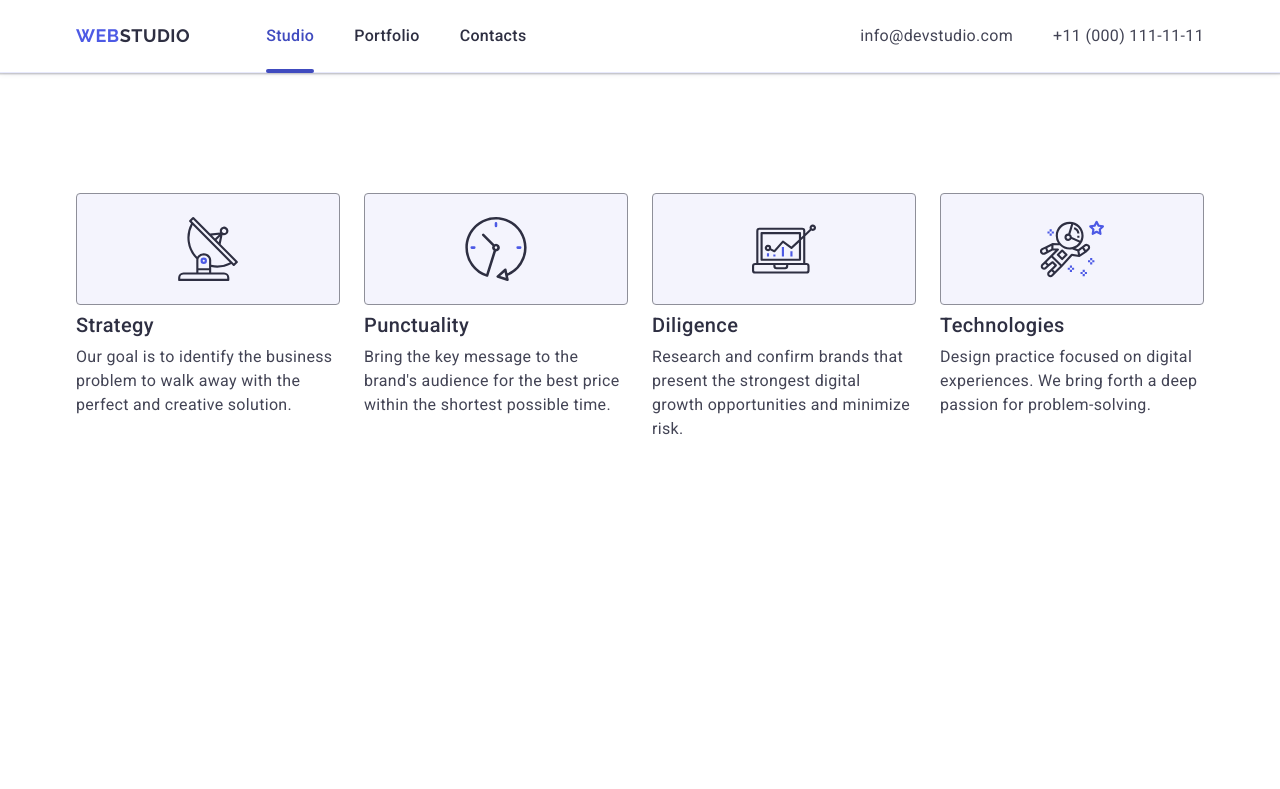
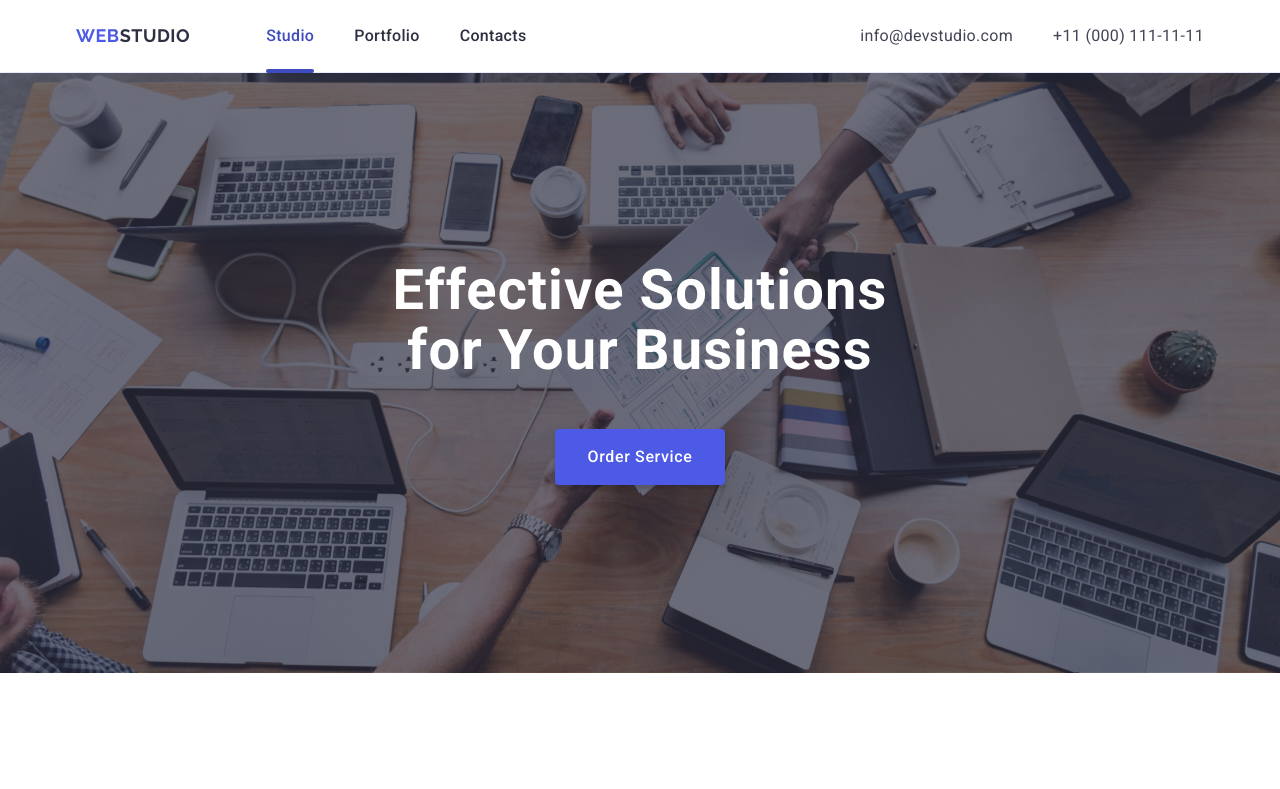
Before and after one commit to ValeraVB/goit-markup-hw-06, a plain HTML site: page index.html in a window 1280 px wide. Shown: the top 789 px of the page. Drawn offline with nearby package versions, Linux system fonts and the light colour scheme.

Commit message:
verion 2

```diff
--- a/css/styles.css
+++ b/css/styles.css
@@ -185,20 +185,26 @@ img {
   max-width: 1440px;
 }
 
-.hero .hero-container {
+.hero-wrap {
+  /* padding: 188px; */
+  padding: 72px;
   text-align: center;
-  padding: 188px 0;
 }
 
 .hero-title {
   color: #fff;
-  font-size: 56px;
+  /* font-size: 56px;
   font-weight: 700;
-  line-height: 1.07;
+  line-height: 1.07; */
+  font-size: 36px;
+  font-weight: 700;
+  line-height: 1.11;
   letter-spacing: 0.02em;
+  text-align: center;
   max-width: 496px;
   margin: 0 auto;
-  margin-bottom: 48px;
+  /* margin-bottom: 48px; */
+  margin-bottom: 72px;
 }
 
 .hero-btn {
@@ -209,10 +215,10 @@ img {
   padding: 16px 32px;
   box-shadow: 0 4px 4px 0 rgba(0, 0, 0, 0.15);
   color: #fff;
+  font-weight: 500;
   font-size: 16px;
-  font-weight: 500;
-  line-height: 24px;
-  letter-spacing: 0.64px;
+  line-height: 1.5;
+  letter-spacing: 0.04em;
   cursor: pointer;
   min-width: 169px;
   display: block;
@@ -318,8 +324,7 @@ img {
 
 .our-team-list {
   display: flex;
-  /* flex-wrap: wrap; */
-  flex-direction: column;
+  flex-wrap: wrap;
   justify-content: center;
   /* gap: 24px; */
   gap: 72px;
@@ -333,6 +338,10 @@ img {
   border-radius: 0 0 4px 4px;
   /* flex-basis: calc((100% - 3 * 24px) / 4); */
   width: 100%;
+}
+
+.team-image {
+  margin: 0 auto;
 }
 
 .team-cart {
@@ -944,22 +953,32 @@ img {
   .open-menu-btn {
     display: none;
   }
+
+  .hero-wrap {
+    padding: 112px;
+  }
+
+  .hero-title {
+    font-size: 56px;
+    line-height: 1.07;
+    margin-bottom: 36px;
   }
 
   .benefits-list {
     gap: 72px 24px;
   }
 
+  .our-team-list {
+    gap: 64px 24px;
+  }
+
   .benefits-title {
     text-align: left;
   }
 
-.our-team-list {
-  /* gap: 64px 24px; */
-}
-
   .team-card-item {
     flex-basis: calc((100% - 24px) / 2);
+  }
 }
 
 @media screen and (min-width: 1158px) {
@@ -984,6 +1003,14 @@ img {
     line-height: 1.5;
     letter-spacing: 0.02em;
     transition: color 250ms cubic-bezier(0.4, 0, 0.2, 1);
+  }
+
+  .hero-wrap {
+    padding: 188px;
+  }
+
+  .hero-title {
+    margin-bottom: 48px;
   }
 
   .benefits {
--- a/index.html
+++ b/index.html
@@ -67,12 +67,12 @@
     <main>
       <!-- Section 1 -->
 
-      <!-- <section class="hero">
-        <div class="hero-container">
+      <section class="hero">
+        <div class="hero-wrap">
           <h1 class="hero-title">Effective Solutions for Your Business</h1>
           <button class="hero-btn" type="button">Order Service</button>
         </div>
-      </section> -->
+      </section>
 
       <!-- Section 2 -->
 
@@ -140,7 +140,7 @@
 
       <!-- Section 3 -->
 
-      <!-- <section class="our-team">
+      <section class="our-team">
         <div class="container team-container">
           <h2 class="our-team-title">Our Team</h2>
           <ul class="our-team-list">
@@ -358,7 +358,7 @@
             </li>
           </ul>
         </div>
-      </section> -->
+      </section>
 
       <!-- Section 4 -->
 
```
Lines whose indentation alone changed are shown as unchanged.
